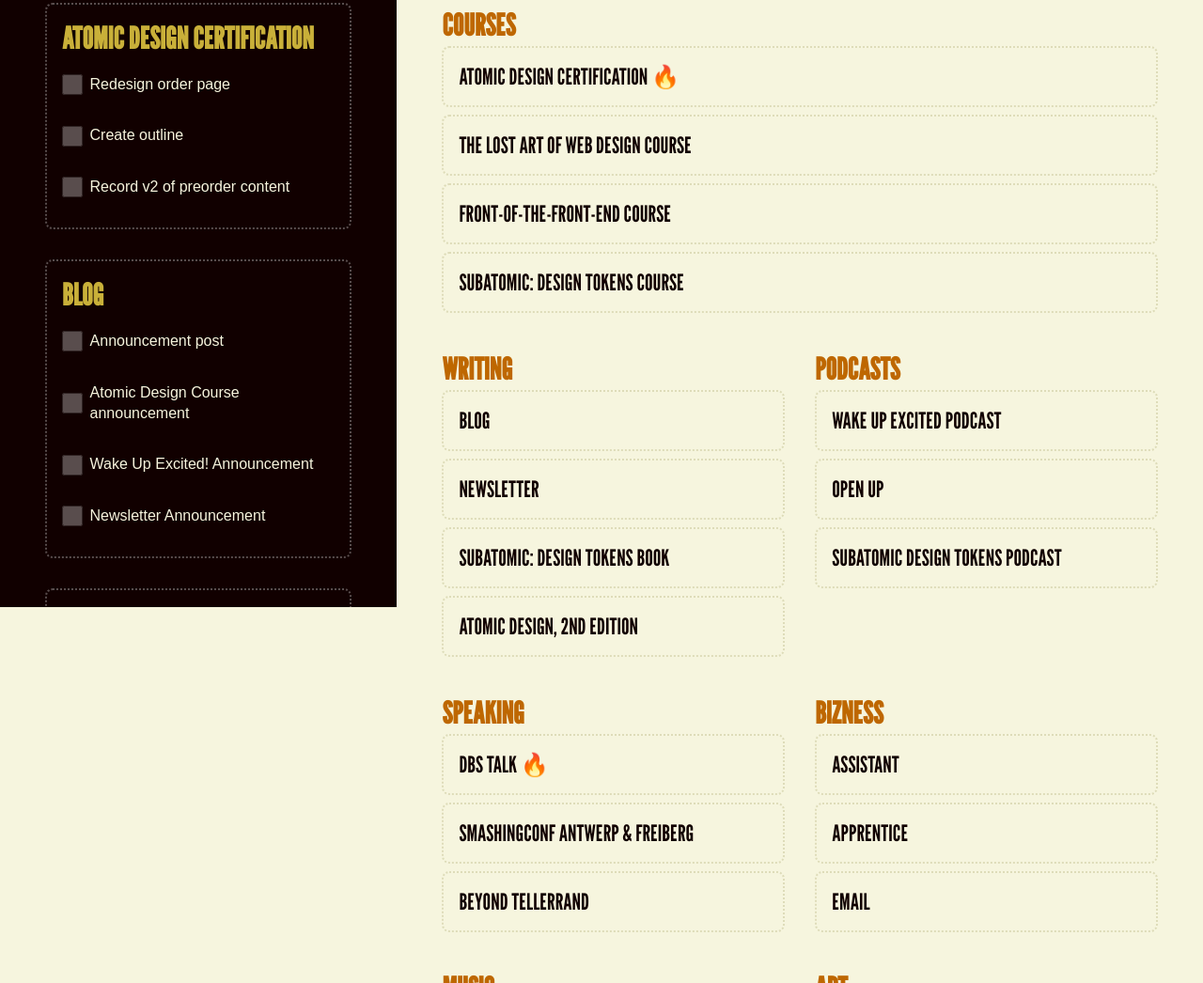
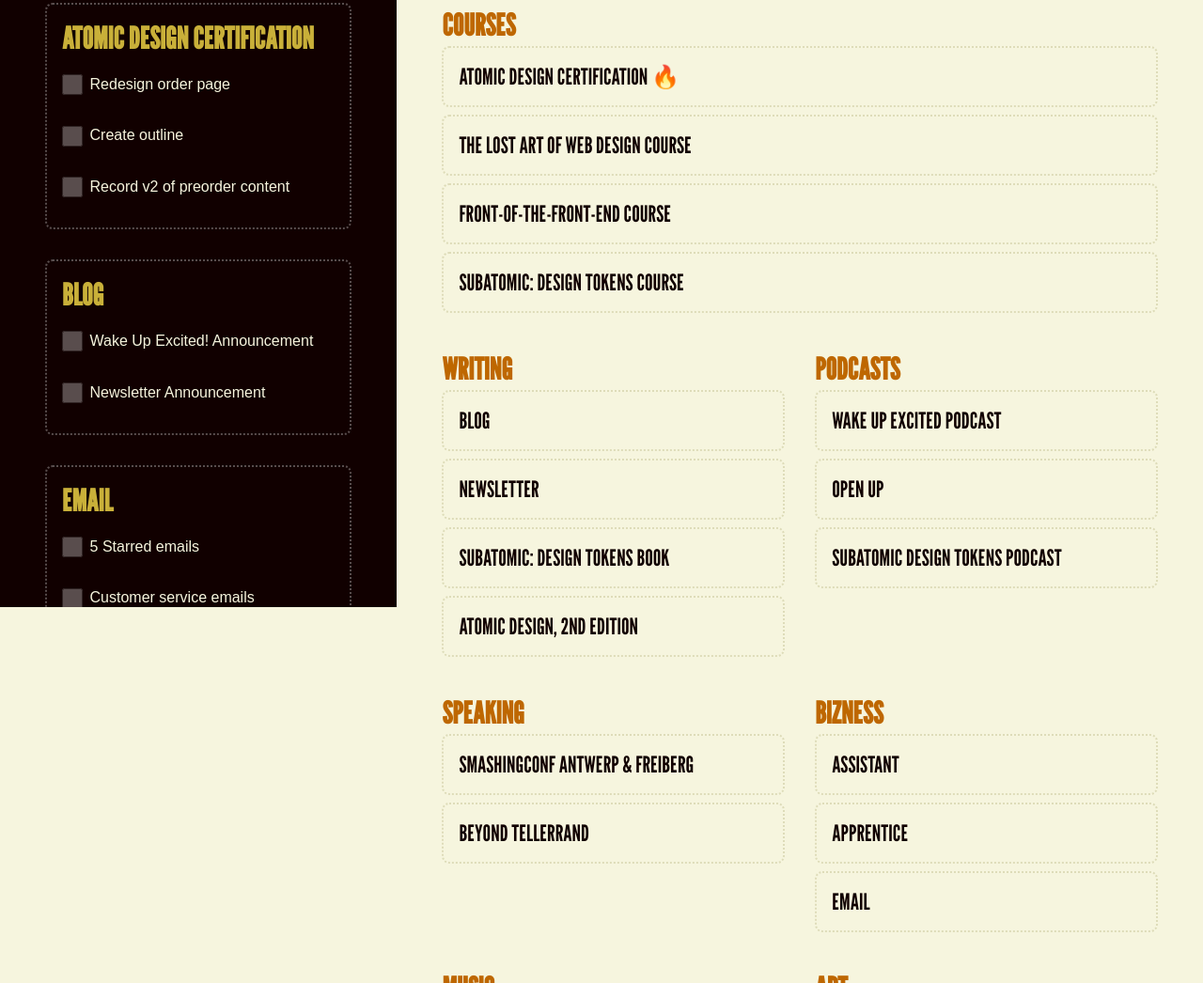
Before and after one commit to bradfrost/progress, an Eleventy site: page src/index.md in a window 1280 px wide. Shown: the part 154-1200 px from the top of the page at 94% size. Built offline with nearby package versions, Linux system fonts and the light colour scheme; Eleventy itself is replaced by a stand-in of ours; files that its build step writes are made by us from their sources; what markdown-it-task-lists would draw is missing.

Commit message:
Update index.md

```diff
--- a/src/index.md
+++ b/src/index.md
@@ -29,8 +29,6 @@
 ## Writing
 
 ### Blog
-- Announcement post 🔥
-- Atomic Design Course announcement 🔥
 - Wake Up Excited! Announcement 🔥
 - Newsletter Announcement 🔥
 
@@ -71,10 +69,6 @@
 -------------------------------------------------
 
 ## Speaking
-
-### DBS Talk 🔥
-- Review Edison's notes 🔥
-- Prepare slides 🔥
 
 ### SmashingConf Antwerp & Freiberg
 - Talk to mom about travel
```
